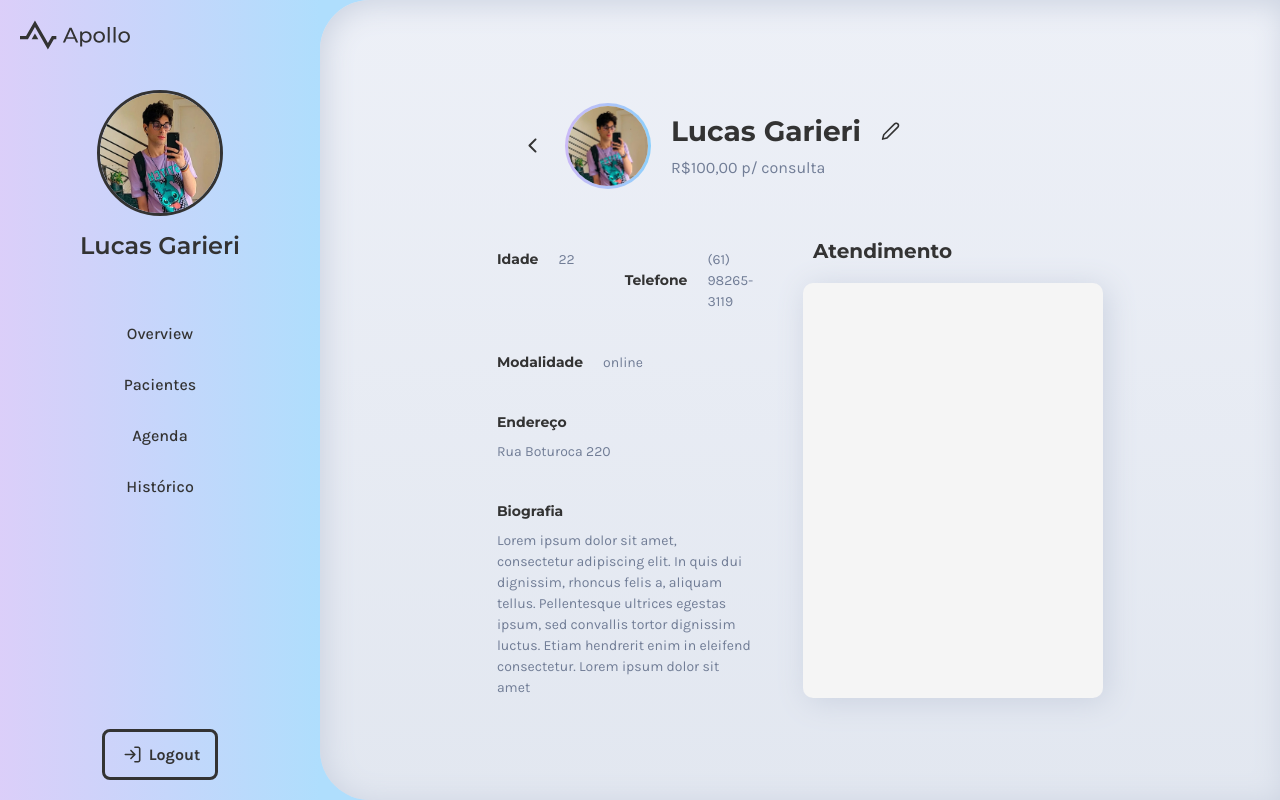
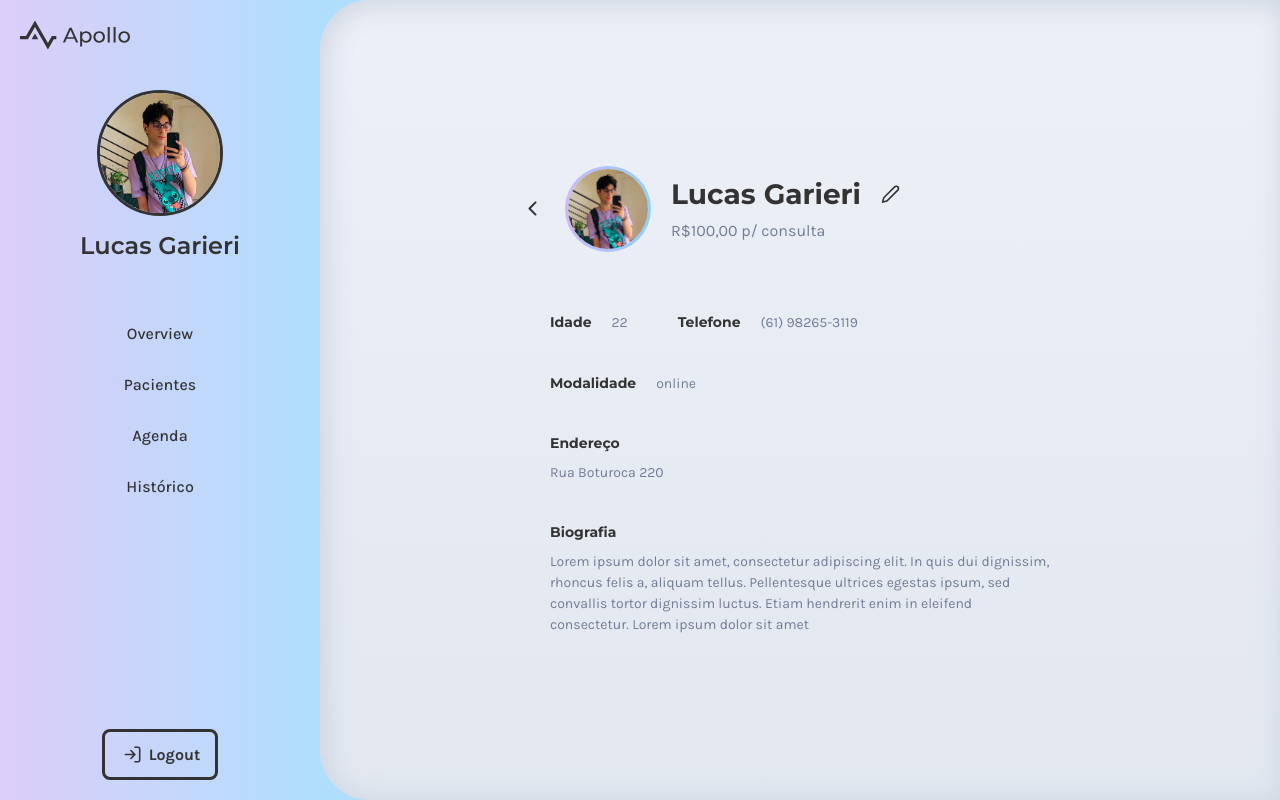
Before and after one commit to pedrohrodrig/LabEngSoft2-Frontend, a React (Create React App) app in the folder frontend/: page /nutritionist/profile in a window 1280 px wide. Built offline with nearby package versions, Linux system fonts and the light colour scheme.

Commit message:
✨ Add edit profile on profile page

```diff
--- a/frontend/src/pages/nutritionist/nutriprofilepage.js/nutriprofilepage.js
+++ b/frontend/src/pages/nutritionist/nutriprofilepage.js/nutriprofilepage.js
@@ -16,6 +16,7 @@ function NutriProfilePage() {
           info={`R$${user.price} p/ consulta`}
           edit={true}
           to="/nutritionist"
+          back="/nutritionist/profile/edit"
         />
       </div>
 
@@ -41,15 +42,6 @@ function NutriProfilePage() {
           <Textbox title="Endereço" body={user.address} />
           <Textbox title="Biografia" body={user.bio} />
         </div>
-
-        <div className="extra">
-          <div className="doc-header">
-            <h1>Atendimento</h1>
-            {/* <Link to="/documents" >Ver Todos</Link> */}
-          </div>
-
-          <div className="calendar"></div>
-        </div>
       </div>
     </div>
   );
```
